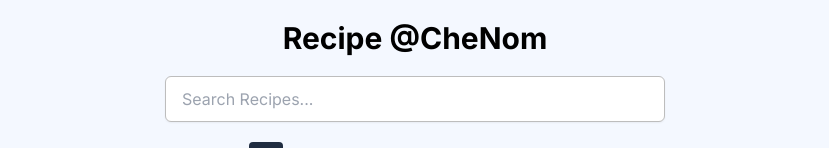
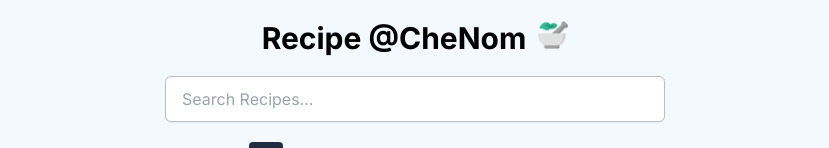
Before and after one commit to AzriZzz/recipe-chenom, a Next.js app: page / in a window 1280 px wide. Shown: the top 148 px of the page, without its empty margins (225-1054 px from the left). Built offline with nearby package versions, Linux system fonts and the light colour scheme.

Commit message:
Add image on header

```diff
--- a/components/Layout/Header.tsx
+++ b/components/Layout/Header.tsx
@@ -1,13 +1,23 @@
 import { title, visitTitle, youtubeLink } from '@/constants/data'
 import React from 'react'
+import Image from 'next/image';
 
 const Header = () => {
   return (
-    <header>
-      <h1 className='flex items-center justify-center py-5 text-2xl font-bold md:text-3xl w-1/'>
+    <header className='flex justify-center'>
+      <h1 className='relative flex py-5 text-2xl font-bold md:text-3xl'>
         <a target="_blank" href={youtubeLink} rel="noopener noreferrer" title={visitTitle}>
           {title}
         </a>
+        <div className='ml-3'>
+          <Image
+            src="/images/mortar.png"
+            alt="Mortar icons created by Freepik - Flaticon"
+            width={30}
+            height={30}
+            priority
+          />
+        </div>
       </h1>
     </header>
   )
```
Also changed, not shown: public/images/mortar.png (added).
